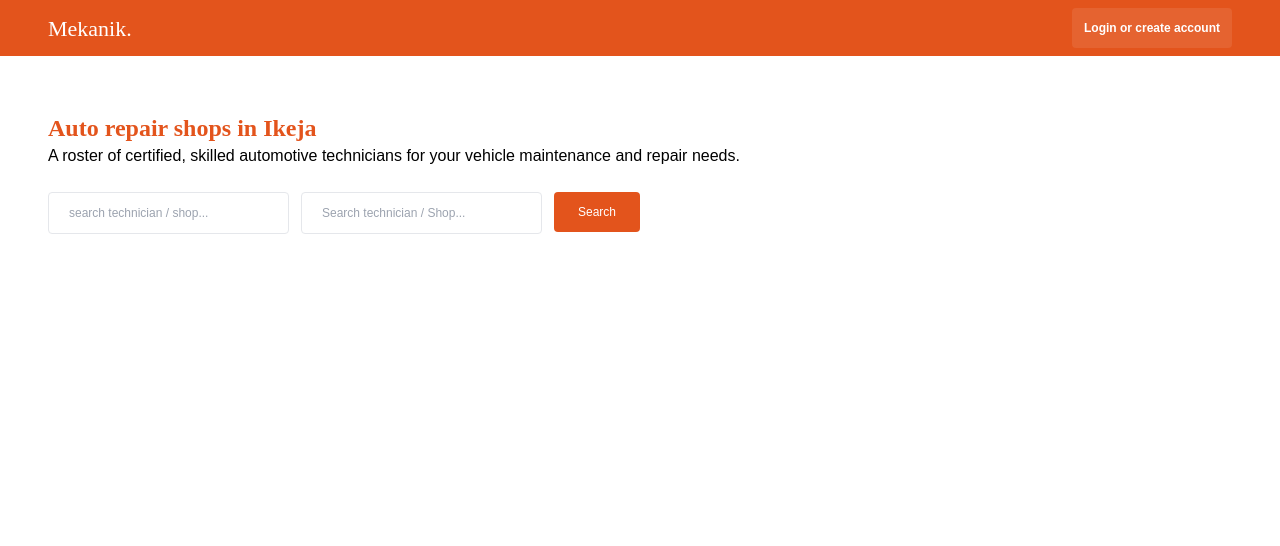
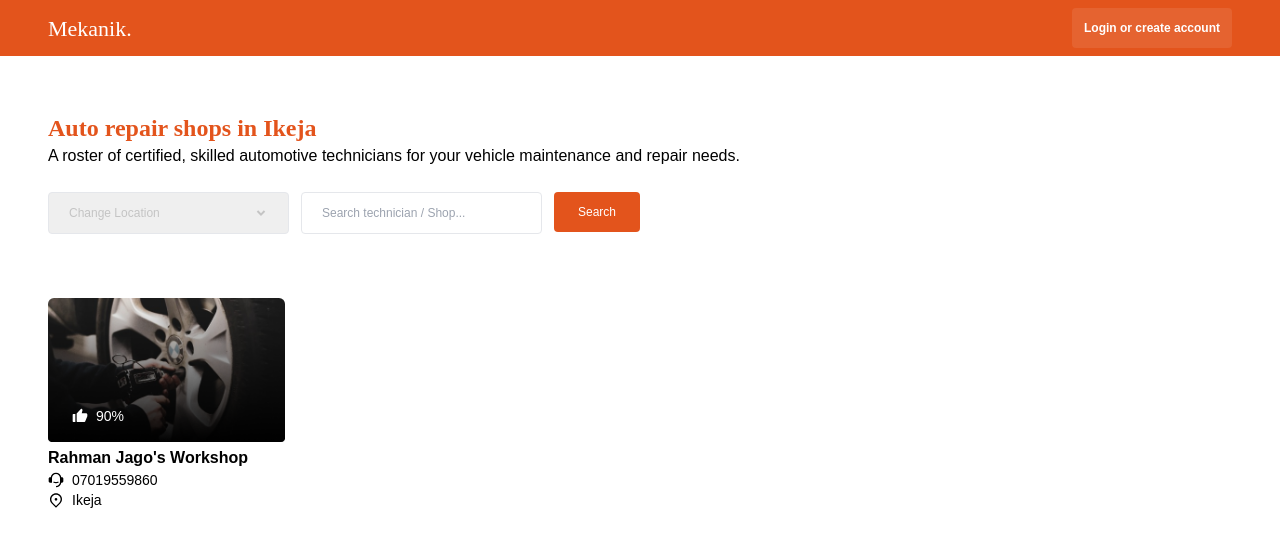
Before and after one commit to nhurudheen/Mekanik, a React (Create React App) app: page /repairShop in a window 1280 px wide. Shown: the top 546 px of the page. Built offline with nearby package versions, Linux system fonts and the light colour scheme.

Commit message:
repairShop and Modal

```diff
--- a/src/Pages/repairShop.js
+++ b/src/Pages/repairShop.js
@@ -1,9 +1,12 @@
+import { Link } from "react-router-dom";
 import Button from "../Components/button";
 import Header from "../Components/header";
 import InputField from "../Components/inputField";
-
+import repairshopImage from "../images/repairShop.png"
+import { useState } from "react";
 const RepairShop = () => {
     document.title = "Repair Shops";
+    const [showModal, setShowModal] = useState(false);
     return (
         <div>
             <Header />
@@ -13,18 +16,102 @@ const RepairShop = () => {
 
                 <div className="grid md:grid-cols-2">
                     <div className="md:flex gap-3 pt-6">
-                        <div className="md:w-1/2">
-                            <InputField inputType={'text'}
-                                        placeholder={'search technician / shop...'} />
+                        <div className="md:w-1/2 relative">
+                            <select className="w-full rounded border border-[#FFFFFF8] text-offWhite text-xs px-5 py-3  focus:text-black focus:outline-none focus:border-[#00000050] appearance-none">
+                                <option>Change Location</option>
+                                <option value={"Ikorodu"}>Ikorodu</option>
+                                <option value={"Agege"}>Agege</option>
+                                <option value={"Alimosho"}>Alimosho</option>
+                            </select>
+                            <div className="absolute right-4 top-1/2 transform -translate-y-1/2 flex">
+                                <svg xmlns="http://www.w3.org/2000/svg" width="24" height="24" viewBox="0 0 24 24" fill="none">
+                                    <path d="M12 15.0006L7.75732 10.758L9.17154 9.34375L12 12.1722L14.8284 9.34375L16.2426 10.758L12 15.0006Z" fill="#C4C4C4" />
+                                </svg>
+                            </div>
                         </div>
                         <div className="md:w-1/2 my-3 md:my-0">
-                             <InputField inputType={'text'}
-                                         placeholder={'Search technician / Shop...'} />
+                            <InputField inputType={'text'}
+                                placeholder={'Search technician / Shop...'} />
                         </div>
                         <Button btnText={'Search'} />
                     </div>
                 </div>
+
+                <div className="grid grid-cols-2 md:grid-cols-5 mt-12 md:mt-16">
+                    <div className="overflow-hidden rounded-md" onClick={()=>setShowModal(true)}>
+                        <div className="relative">
+                            <img src={repairshopImage} alt="" className="overflow-hidden hover:scale-105" />
+                            <div className="absolute flex bottom-0 left-0 items-center gap-2 mb-4 ml-6">
+                                <span><svg xmlns="http://www.w3.org/2000/svg" width="16" height="16" viewBox="0 0 16 16" fill="none">
+                                    <path d="M1.33329 5.99998H3.33329V14H1.33329C0.965106 14 0.666626 13.7015 0.666626 13.3333V6.66665C0.666626 6.29846 0.965106 5.99998 1.33329 5.99998ZM4.86189 5.13805L9.12889 0.871073C9.24616 0.753773 9.43189 0.74058 9.56456 0.840106L10.133 1.2664C10.4561 1.50875 10.6017 1.92169 10.502 2.31311L9.73316 5.33331H14C14.7364 5.33331 15.3333 5.93027 15.3333 6.66665V8.06953C15.3333 8.24373 15.2992 8.4162 15.2329 8.5772L13.17 13.5871C13.0671 13.8369 12.8236 14 12.5535 14H5.33329C4.96511 14 4.66663 13.7015 4.66663 13.3333V5.60946C4.66663 5.43265 4.73687 5.26308 4.86189 5.13805Z" fill="white" />
+                                </svg>
+                                </span>
+                                <span className="text-white text-sm">90%</span>
+                            </div>
+                        </div>
+                        <p className="text-sm md:text-base font-semibold pt-1 hover:scale-95">Rahman Jago's Workshop</p>
+                        <div className="flex gap-2 items-center py-1 md:py-0">
+                            <span><svg xmlns="http://www.w3.org/2000/svg" width="16" height="16" viewBox="0 0 16 16" fill="none">
+                                <g clip-path="url(#clip0_131_79)">
+                                    <path d="M14 5.33332C14.7364 5.33332 15.3333 5.93028 15.3333 6.66666V9.33332C15.3333 10.0697 14.7364 10.6667 14 10.6667H13.292C12.964 13.2975 10.7197 15.3333 7.99996 15.3333V14C10.2091 14 12 12.2091 12 9.99999V5.99999C12 3.79085 10.2091 1.99999 7.99996 1.99999C5.79082 1.99999 3.99996 3.79085 3.99996 5.99999V10.6667H1.99996C1.26358 10.6667 0.666626 10.0697 0.666626 9.33332V6.66666C0.666626 5.93028 1.26358 5.33332 1.99996 5.33332H2.70789C3.03595 2.70245 5.28021 0.666656 7.99996 0.666656C10.7197 0.666656 12.964 2.70245 13.292 5.33332H14ZM5.17292 10.5233L5.87968 9.39246C6.49437 9.77746 7.22116 9.99999 7.99996 9.99999C8.77876 9.99999 9.50556 9.77746 10.1202 9.39246L10.827 10.5233C10.0074 11.0366 9.03836 11.3333 7.99996 11.3333C6.96156 11.3333 5.99251 11.0366 5.17292 10.5233Z" fill="black" />
+                                </g>
+                                <defs>
+                                    <clipPath id="clip0_131_79">
+                                        <rect width="16" height="16" fill="white" />
+                                    </clipPath>
+                                </defs>
+                            </svg>
+                            </span>
+                            <span className="text-xs md:text-sm ">07019559860</span>
+                        </div>
+                        <div className="flex gap-2 items-center">
+                            <span><svg xmlns="http://www.w3.org/2000/svg" width="16" height="16" viewBox="0 0 16 16" fill="none">
+                                <path d="M8 15.8186L3.75736 11.576C1.41421 9.23281 1.41421 5.43385 3.75736 3.0907C6.10051 0.747557 9.89947 0.747557 12.2427 3.0907C14.5858 5.43385 14.5858 9.23281 12.2427 11.576L8 15.8186ZM11.2998 10.6331C13.1223 8.81074 13.1223 5.85596 11.2998 4.03351C9.4774 2.21106 6.52261 2.21106 4.70017 4.03351C2.87772 5.85596 2.87772 8.81074 4.70017 10.6331L8 13.933L11.2998 10.6331ZM8 8.66668C7.2636 8.66668 6.66667 8.06974 6.66667 7.33334C6.66667 6.59696 7.2636 6.00001 8 6.00001C8.7364 6.00001 9.33333 6.59696 9.33333 7.33334C9.33333 8.06974 8.7364 8.66668 8 8.66668Z" fill="black" />
+                            </svg>
+                            </span>
+                            <span className="text-xs md:text-sm ">Ikeja</span>
+                        </div>
+                    </div>
+
+
+
+                </div>
             </div>
+            {showModal &&(
+                  <div className="fixed inset-0 z-40 bg-black bg-opacity-25 w-full backdrop-blur-sm flex justify-center items-center">
+                  <div className="bg-white w-full md:w-2/5 rounded mx-6 md:mx-0">
+                      <div className="px-4 md:px-8 py-3 flex items-center justify-between">
+                          <p className="font-baskerVille text-base md:text-lg font-bold">Rahman Jago's Workshop</p>
+                          <button onClick={()=>setShowModal(false)} className="hover:scale-105"><svg className="w-3 h-3"  aria-hidden="true" xmlns="http://www.w3.org/2000/svg" fill="none" viewBox="0 0 14 14">
+                              <path stroke="currentColor" strokeLinecap="round"strokeLinejoin="round" strokeWidth="3" d="m1 1 6 6m0 0 6 6M7 7l6-6M7 7l-6 6"/></svg></button>
+                      </div>
+                      <hr className="bg-offWhite"/>
+                      <div className="px-4 md:px-8 pt-6">
+                          <label className="text-black text-sm md:text-base font-semibold">Address</label>
+                          <div className="grid md:flex justify-between">
+                              <p className="text-offWhite font-medium text-sm md:text-base truncate">419 Jago Avenue, Ikeja. Lagos state.</p>
+                              <p className="text-mainOrange text-sm md:text-base font-semibold">Get directions</p>
+                          </div>
+                          <div className="pt-4">
+                              <label className="text-black text-sm md:text-base font-semibold">Phonenumber</label>
+                              <p className="text-offWhite font-medium text-sm md:text-base truncate">07023456789.</p>
+                          </div>
+                          <div className="pt-4">
+                              <label className="text-black text-sm md:text-base font-semibold">Rating</label>
+                              <p className="text-offWhite font-medium text-sm md:text-base truncate">90% (342 ratings).</p>
+                          </div>
+                          <div className="pt-4">
+                              <label className="text-black text-sm md:text-base font-semibold">Specialty</label>
+                              <p className="text-offWhite font-medium text-sm md:text-base truncate">Toyota, Mercedes, Hyundai, Tesla.</p>
+                          </div>
+                          <div className="py-8 float-right">
+                              <Button btnText={'Fix My Car'}/>
+                          </div>
+                      </div>
+                  </div>
+              </div>
+            )}
+
         </div>
     )
 }
```
Also changed, not shown: src/images/repairShop.png (added).
